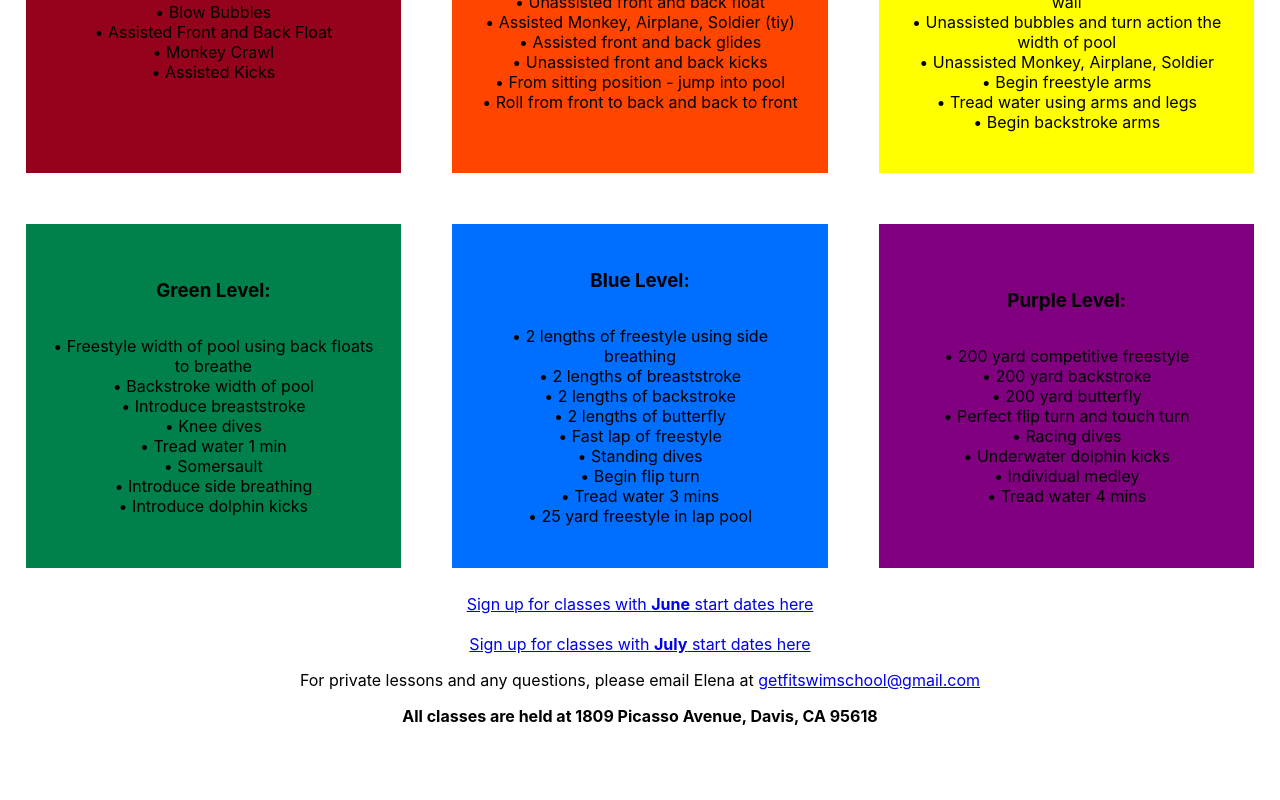
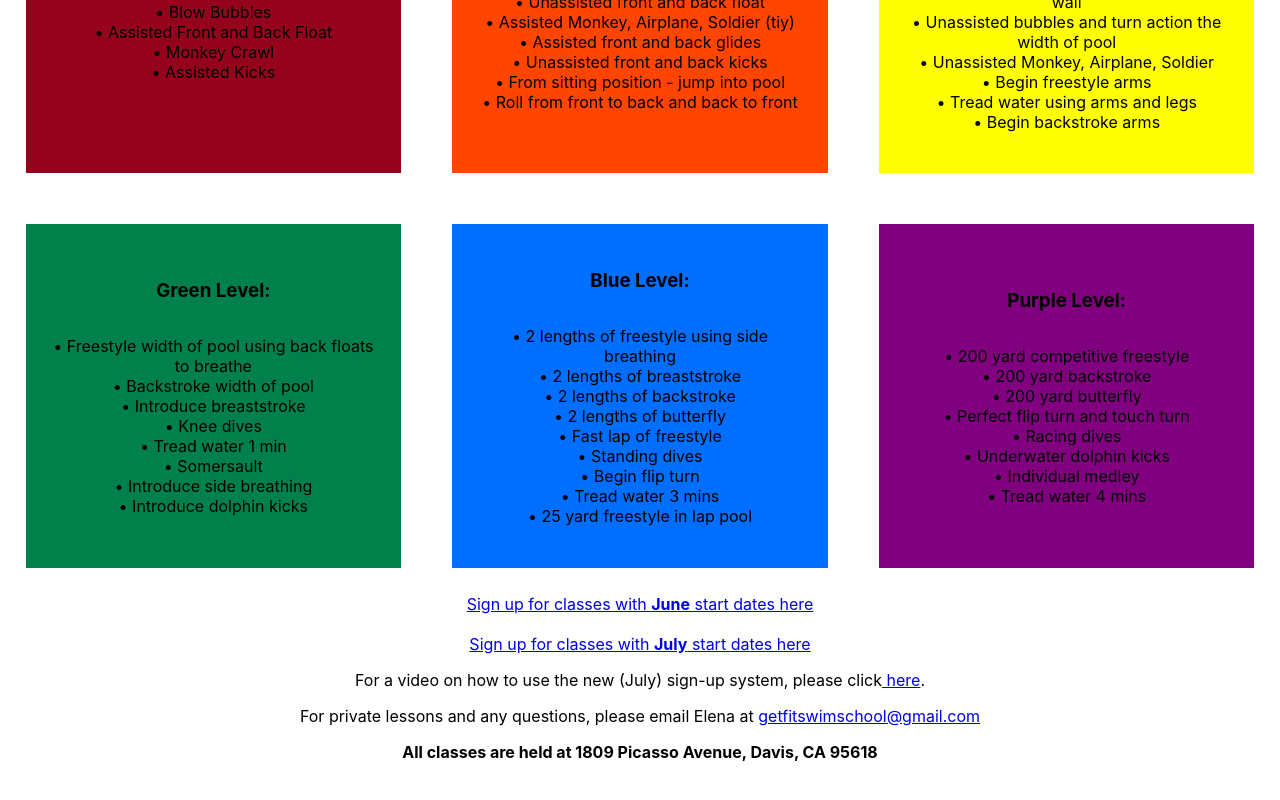
Before and after one commit to sarahaldous/swimsharks, a React (Create React App) app: page / in a window 1280 px wide. Shown: the part 1016-1816 px from the top of the page. Built offline with nearby package versions, Linux system fonts and the light colour scheme.

Commit message:
link working

```diff
--- a/src/App.js
+++ b/src/App.js
@@ -122,6 +122,8 @@ function App() {
         <br></br>
         <br></br>
         <a href="https://app.jackrabbitclass.com/regv2.asp?id=543759" alt="" target="_blank" rel="noopener noreferrer">Sign up for classes with <span id="bold">July</span> start dates here</a>
+<p>For a video on how to use the new (July) sign-up system, please click
+        <a href="https://youtu.be/cVR8Ilp3v04" src="https://youtu.be/cVR8Ilp3v04" alt="" target="_blank" rel="noopener noreferrer"> here</a>. </p>
         <p>For private lessons and any questions, please email Elena at <a href="mailto: getfitswimschool@gmail.com">getfitswimschool@gmail.com</a></p>
 
         <p id="bold">All classes are held at 1809 Picasso Avenue, Davis, CA 95618</p>
```
